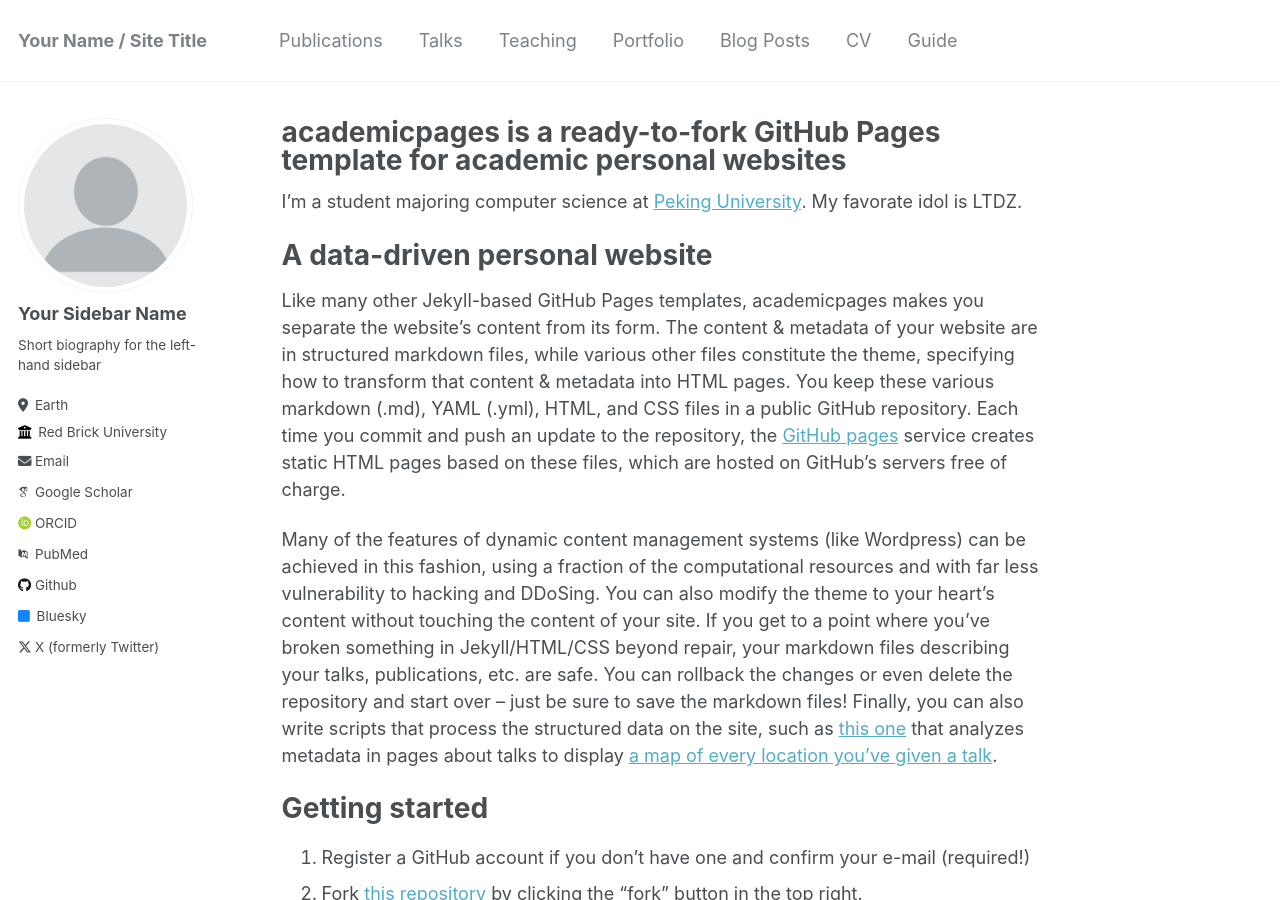
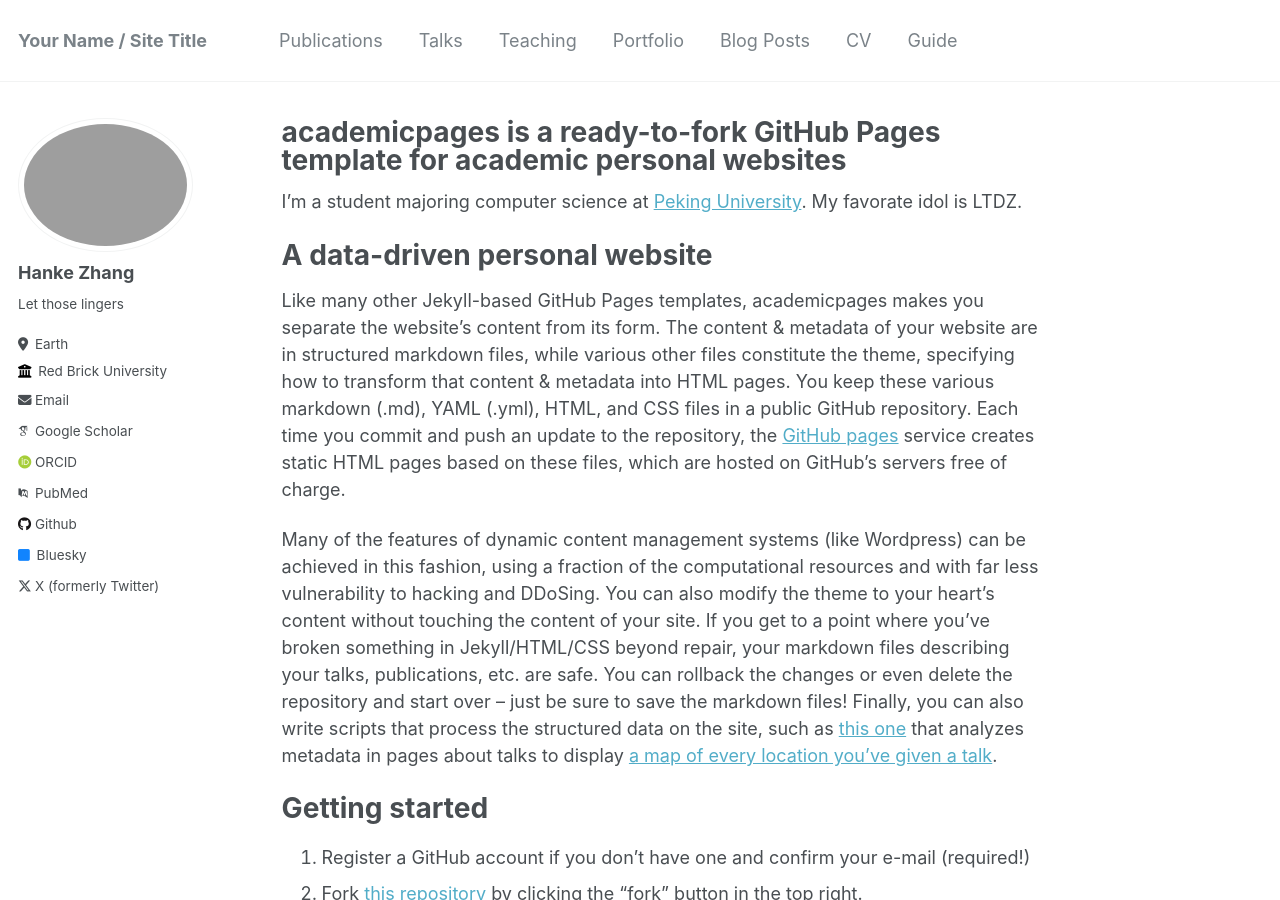
Before and after one commit to lemonadenn/lemonadenn.github.io, a Jekyll site: the page built from _pages/about.md, in a window 1280 px wide and 900 px high. Built offline with Jekyll 4.4.1, drawn with Linux system fonts in a browser that asks for light colours; some web fonts are replaced.

Commit message:
Update _config.yml

```diff
--- a/_config.yml
+++ b/_config.yml
@@ -21,10 +21,10 @@ repository               : "academicpages/academicpages.github.io"
 #               Additional customization can be done by editing /_includes/author-profile.html
 author:
   # Biographic information
-  avatar           : "profile.png"
-  name             : "Your Sidebar Name"
+  avatar           : "hh.png"
+  name             : "Hanke Zhang"
   pronouns         : # example: "she/her"
-  bio              : "Short biography for the left-hand sidebar"
+  bio              : "Let those lingers"
   location         : "Earth"
   employer         : "Red Brick University"
   uri              : # URL
```
